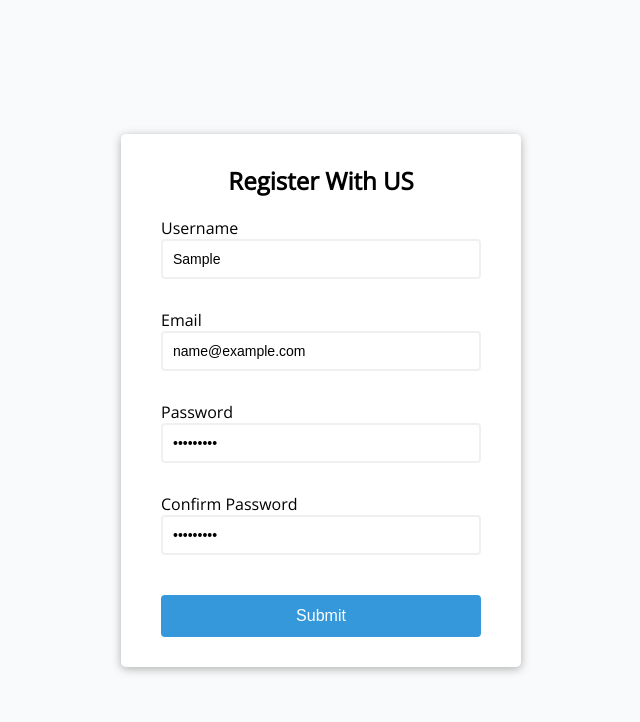
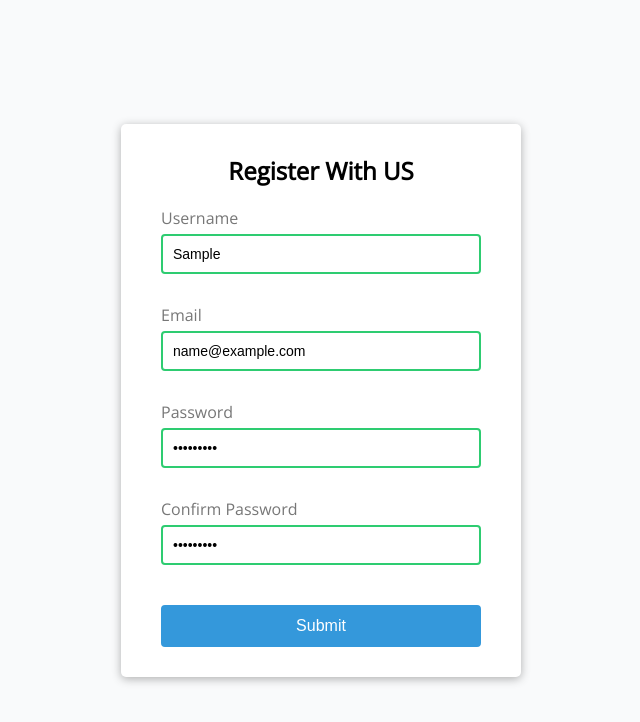
Before and after one commit to itsvishaljsr/javascriptprojectstoace, a plain HTML site: page form-validation-in-javascript/index.html in a window 1280 px wide. Both pictures are taken after typing "Sample", "name@example.com", "Sample123", "Sample123" into the empty fields and a click on the button "Submit". Shown: the whole page, without its empty margins (319-959 px from the left). Drawn offline with nearby package versions, Linux system fonts and the light colour scheme.

Commit message:
javascript css linked

```diff
--- a/form-validation-in-javascript/style.css
+++ b/form-validation-in-javascript/style.css
@@ -42,6 +42,12 @@ h2 {
     position: relative;
 }
 
+.form-elements label {
+    color: #777;
+    display: block;
+    margin-bottom: 5px;
+}
+
 .form-elements input {
     border: 2px solid #f0f0f0;
     border-radius: 4px;
@@ -57,6 +63,13 @@ h2 {
     border-color: #777;
 }
 
+.form-elements.success input {
+    border-color: var(--success-color);
+}
+
+.form-elements.error input {
+    border-color: var(--error-color);
+}
 
 .form-elements small {
     color: var(--error-color);
@@ -64,6 +77,10 @@ h2 {
     bottom: 0;
     left: 0;
     visibility: hidden;
+}
+
+.form-elements.error small {
+    visibility: visible;
 }
 
 .form button {
```
